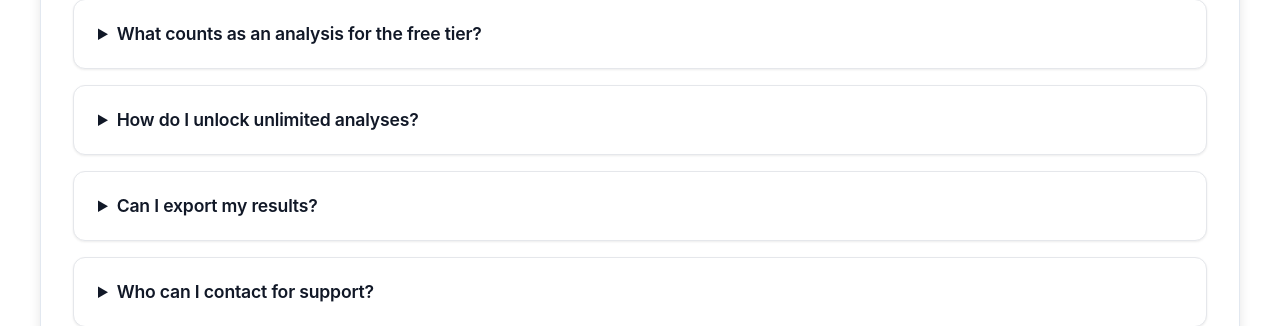
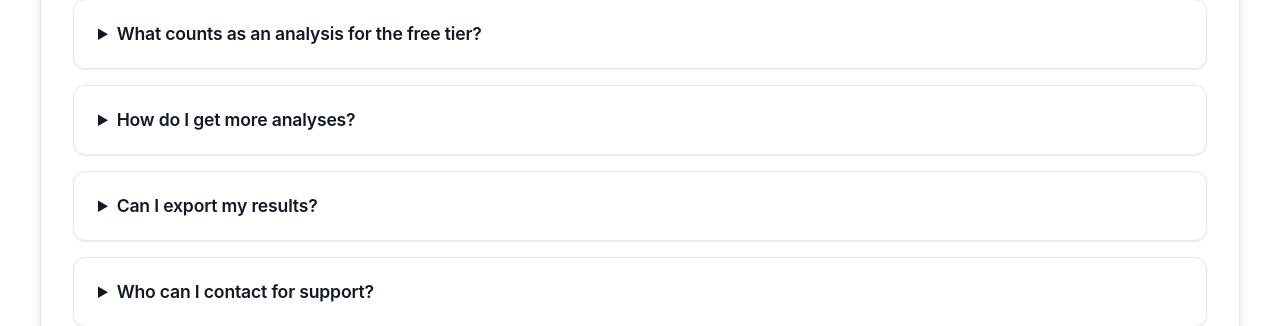
Before and after one commit to SandileGumede/ColdMail-Flask, a Flask app: page /faq in a window 1280 px wide. Shown: the part 968-1294 px from the top of the page. Run offline with Flask 3, Linux system fonts and the light colour scheme; parts of the project's set-up code (start-up, migrations or seed data) failed here and were passed over.

Commit message:
Initial commit

```diff
--- a/app.py
+++ b/app.py
@@ -909,7 +909,7 @@ def process_payment():
         "transactions": [{
             "item_list": {
                 "items": [{
-                    "name": "PitchAI Unlimited Analyses",
+                    "name": "PitchAI Pro Access",
                     "sku": "001",
                     "price": "20.00",
                     "currency": "USD",
@@ -920,7 +920,7 @@ def process_payment():
                 "total": "20.00",
                 "currency": "USD"
             },
-            "description": "Unlimited analyses upgrade for PitchAI."
+            "description": "Pro access upgrade for ColdMail (200/month)."
         }]
     })
     if payment.create():
@@ -947,7 +947,7 @@ def create_paypal_order():
                     "currency_code": "USD",
                     "value": "20.00"
                 },
-                "description": "PitchAI Unlimited Analyses Upgrade",
+                "description": "ColdMail Pro Access Upgrade",
                 "custom_id": f"user_{current_user.id}_upgrade"
             }],
             "application_context": {
@@ -1040,11 +1040,11 @@ def create_payment():
                     "total": "20.00",
                     "currency": "USD"
                 },
-                "description": "ColdMail Unlimited Analyses Upgrade",
+                "description": "ColdMail Pro Access Upgrade (200/month)",
                 "item_list": {
                     "items": [{
-                        "name": "ColdMail Unlimited Analyses",
-                        "sku": "unlimited_analyses",
+                        "name": "ColdMail Pro Access",
+                        "sku": "pro_analyses",
                         "price": "20.00",
                         "currency": "USD",
                         "quantity": 1
@@ -1111,7 +1111,7 @@ def execute_payment(payment_id):
                 # Send confirmation email
                 send_payment_confirmation(current_user.email)
 
-                flash('Payment successful! You now have unlimited analyses.')
+                flash('Payment successful! You now have Pro access (200 analyses/month).')
                 return redirect(url_for('home'))
             else:
                 flash(f'Payment not approved. Status: {payment.state}')
@@ -1169,7 +1169,7 @@ def payment_success():
     if payment.execute({"payer_id": payer_id}):
         current_user.mark_paid()
         send_payment_confirmation(current_user.email)
-        flash('Payment successful! Unlimited analyses unlocked.')
+        flash('Payment successful! Pro access unlocked (200/month).')
         return redirect(url_for('home'))
     else:
         flash('Payment execution failed: ' + payment.error.get('message', 'Unknown error'))
@@ -1218,7 +1218,7 @@ def home():
         print(f"User {current_user.email} is authenticated, remaining analyses: {remaining}")
 
         if payment_success:
-            flash('🎉 Payment successful! You now have unlimited analyses.')
+            flash('🎉 Payment successful! You now have Pro access (200/month).')
 
         return render_template('index.html', remaining=remaining, paid=current_user.is_paid)
     else:
--- a/static/paypal.js
+++ b/static/paypal.js
@@ -86,7 +86,7 @@ const paypalButtons = window.paypal.Buttons({
                 resultMessage(
                     `<div class="success-message">
                         <h3>🎉 Payment Successful!</h3>
-                        <p>Your account has been upgraded to unlimited analyses.</p>
+                        <p>Your account has been upgraded to Pro access (200/month).</p>
                         <p>Transaction ID: ${transaction.id}</p>
                         <a href="/" class="btn-primary">Start Analyzing</a>
                     </div>`
--- a/templates/faq.html
+++ b/templates/faq.html
@@ -72,8 +72,8 @@
             <p>Each time you submit content for analysis (whether it's an email or a prompt), it counts toward your 6 free analyses total.</p>
         </details>
         <details>
-            <summary>How do I unlock unlimited analyses?</summary>
-            <p>Click the "Upgrade" button on the homepage and follow the instructions. Paid users get up to 200 analyses per month.</p>
+            <summary>How do I get more analyses?</summary>
+            <p>Click the "Get More Access" button on the homepage and follow the instructions. Pro users get 200 analyses per month.</p>
         </details>
         <details>
             <summary>Can I export my results?</summary>
--- a/templates/index.html
+++ b/templates/index.html
@@ -9,7 +9,7 @@
                 {% if paid %}
                     <div class="status-banner status-banner--success">
                         <span class="status-dot"></span>
-                        <span class="status-text">Unlimited analyses enabled. PDF export available on results page.</span>
+                        <span class="status-text">Pro access enabled (200/month). PDF export available on results page.</span>
                     </div>
                 {% else %}
                     <div class="status-banner status-banner--warning">
@@ -17,7 +17,7 @@
                         <span class="status-text">Free analyses left: {{ remaining }} / 6</span>
                     </div>
                     <div class="status-actions">
-                        <a href="/upgrade" class="btn btn-primary">Upgrade to Unlimited ($20)</a>
+                        <a href="/upgrade" class="btn btn-primary">Get More Access ($20)</a>
                     </div>
                 {% endif %}
             {% else %}
--- a/templates/paypal_checkout.html
+++ b/templates/paypal_checkout.html
@@ -33,8 +33,8 @@
     </nav>
 
     <div class="paypal-container">
-        <h1>Upgrade to Unlimited Analyses</h1>
-        <p>Get unlimited cold email analyses for just $20.00</p>
+        <h1>Get More Access</h1>
+        <p>Get 200 analyses per month for just $20.00</p>
 
         <div id="paypal-button-container"></div>
         <p id="result-message"></p>
@@ -42,7 +42,7 @@
         <div class="features">
             <h3>What you get:</h3>
             <ul>
-                <li>✓ Unlimited cold email analyses</li>
+                <li>✓ 200 analyses per month</li>
                 <li>✓ Advanced AI-powered insights</li>
                 <li>✓ Spam detection and scoring</li>
                 <li>✓ Personalization recommendations</li>
--- a/templates/prompt_result.html
+++ b/templates/prompt_result.html
@@ -372,8 +372,8 @@
         <!-- Upgrade Section for Non-Paid Users -->
         {% if not paid %}
         <div class="faq-payment-section">
-            <h3>Want Unlimited Access?</h3>
-            <p>Upgrade to unlimited analyses and PDF exports for just $20</p>
+            <h3>Want More Access?</h3>
+            <p>Upgrade to 200 analyses/month and PDF exports for just $20</p>
             <div class="payment-buttons">
                 <a href="/upgrade" class="btn btn-primary">Upgrade Now</a>
             </div>
--- a/templates/result.html
+++ b/templates/result.html
@@ -252,8 +252,8 @@
         <!-- Upgrade Section for Non-Paid Users -->
         {% if not paid %}
         <div class="faq-payment-section">
-            <h3>Want Unlimited Access?</h3>
-            <p>Upgrade to unlimited analyses and PDF exports for just $20</p>
+            <h3>Want More Access?</h3>
+            <p>Upgrade to 200 analyses/month and PDF exports for just $20</p>
             <div class="payment-buttons">
                 <a href="/upgrade" class="btn btn-primary">Upgrade Now</a>
             </div>
--- a/templates/terms.html
+++ b/templates/terms.html
@@ -42,7 +42,7 @@
 
     <details open>
         <summary>Fair Use Policy</summary>
-        <p>ColdMail Pro ("Unlimited") provides generous usage for normal business purposes. To ensure service quality for all users:</p>
+        <p>ColdMail Pro provides generous usage for normal business purposes. To ensure service quality for all users:</p>
         <ul style="margin-left: 24px; margin-top: 12px;">
             <li><strong>Free Tier:</strong> Limited to 6 analyses total (shared between email analyzer and prompt improver)</li>
             <li><strong>Paid Users:</strong> Entitled to up to <strong>200 analyses per calendar month</strong></li>
--- a/templates/upgrade.html
+++ b/templates/upgrade.html
@@ -625,8 +625,8 @@
                             value: '20.00',
                             currency_code: 'USD'
                         },
-                        description: 'ColdMail  Pro Analyses Upgrade',
-                        custom_id: 'unlimited_analyses_upgrade'
+                        description: 'ColdMail Pro Analyses Upgrade',
+                        custom_id: 'pro_analyses_upgrade'
                     }]
                 });
             },
```
